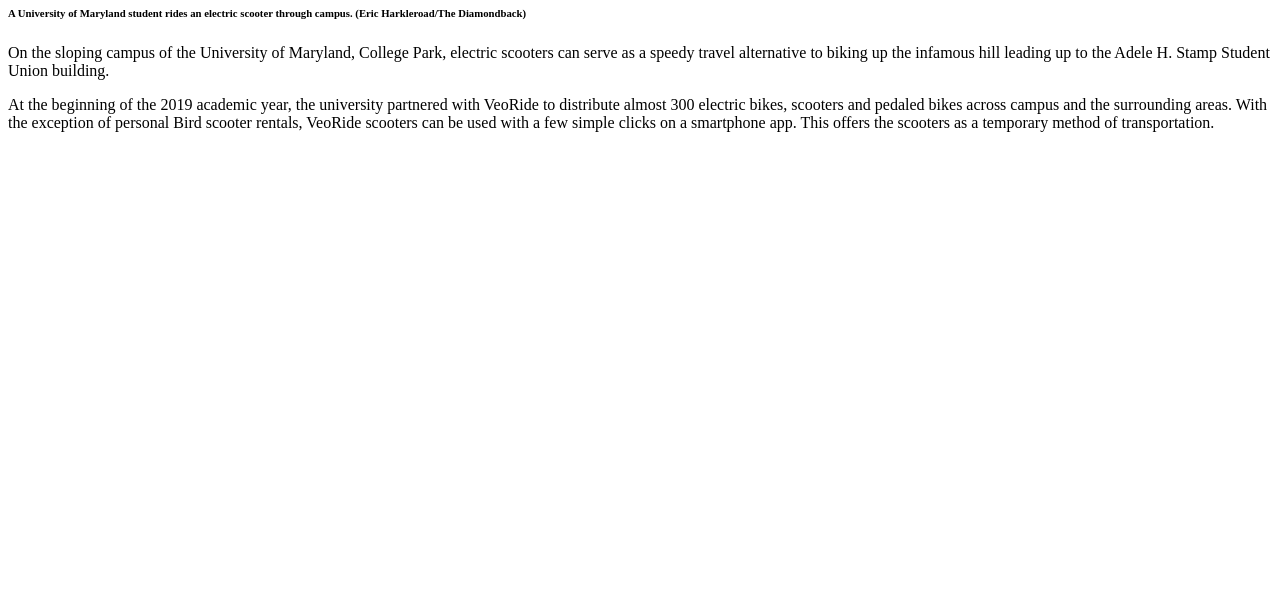
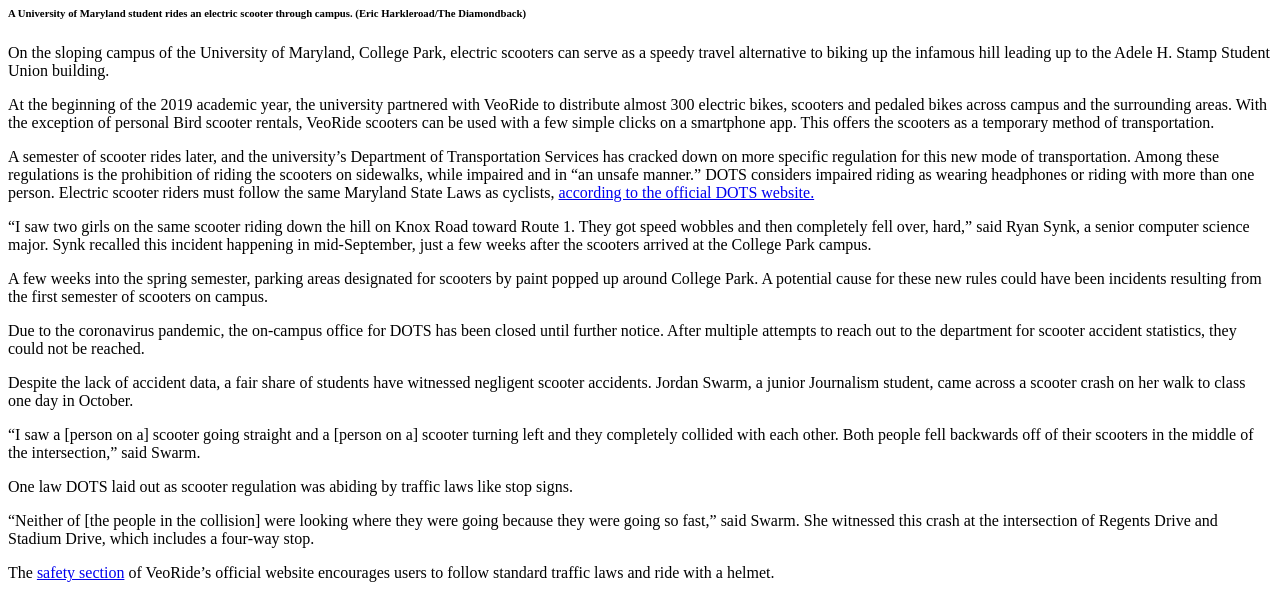
Before and after one commit to camryndeluca/camryndeluca.github.io-jour352, a plain HTML site: page final-project/index.html in a window 1280 px wide. Shown: the part 429-1027 px from the top of the page. Before the commit the page ends 800 px from the top, so only its background shows below. Drawn offline with Linux system fonts and the light colour scheme.

Commit message:
can the fonts plz work

```diff
--- a/final-project/index.html
+++ b/final-project/index.html
@@ -19,6 +19,24 @@
 
 <p>At the beginning of the 2019 academic year, the university partnered with VeoRide to distribute almost 300 electric bikes, scooters and pedaled bikes across campus and the surrounding areas. With the exception of personal Bird scooter rentals, VeoRide scooters can be used with a few simple clicks on a smartphone app. This offers the scooters as a temporary method of transportation.</p>
 
+<p>A semester of scooter rides later, and the university’s Department of Transportation Services has cracked down on more specific regulation for this new mode of transportation. Among these regulations is the prohibition of riding the scooters on sidewalks, while impaired and in “an unsafe manner.” DOTS considers impaired riding as wearing headphones or riding with more than one person. Electric scooter riders must follow the same Maryland State Laws as cyclists, <a href="https://www.dots.umd.edu/escooter-regulations" target="_blank">according to the official DOTS website.</a></p>
 
+<p>“I saw two girls on the same scooter riding down the hill on Knox Road toward Route 1. They got speed wobbles and then completely fell over, hard,” said Ryan Synk, a senior computer science major. Synk recalled this incident happening in mid-September, just a few weeks after the scooters arrived at the College Park campus.
+</p>
+
+<p>A few weeks into the spring semester, parking areas designated for scooters by paint popped up around College Park. A potential cause for these new rules could have been incidents resulting from the first semester of scooters on campus. </p>
+
+<p>Due to the coronavirus pandemic, the on-campus office for DOTS has been closed until further notice. After multiple attempts to reach out to the department for scooter accident statistics, they could not be reached. </p>
+
+<p>Despite the lack of accident data, a fair share of students have witnessed negligent scooter accidents. Jordan Swarm, a junior Journalism student, came across a scooter crash on her walk to class one day in October.</p>
+
+<p>“I saw a [person on a] scooter going straight and a [person on a] scooter turning left and they completely collided with each other. Both people fell backwards off of their scooters in the middle of the intersection,” said Swarm. </p>
+
+<p>One law DOTS laid out as scooter regulation was abiding by traffic laws like stop signs.
+</p>
+
+<p>“Neither of [the people in the collision] were looking where they were going because they were going so fast,” said Swarm. She witnessed this crash at the intersection of Regents Drive and Stadium Drive, which includes a four-way stop. </p>
+
+<p>The <a href="https://www.veoride.com/safety/" target="_blank">safety section</a> of VeoRide’s official website encourages users to follow standard traffic laws and ride with a helmet.</p>
 
     </body>
--- a/final-project/styles.css
+++ b/final-project/styles.css
@@ -2,6 +2,9 @@ h2 {
     font-family: 'Signika', sans-serif;
 }
 
+p {
+  font-family: 'Crimson Text', serif;
+}
 .firstpic {
           max-width: 100px;
           height: 128px;
```
Also changed, not shown: 1 other file.
